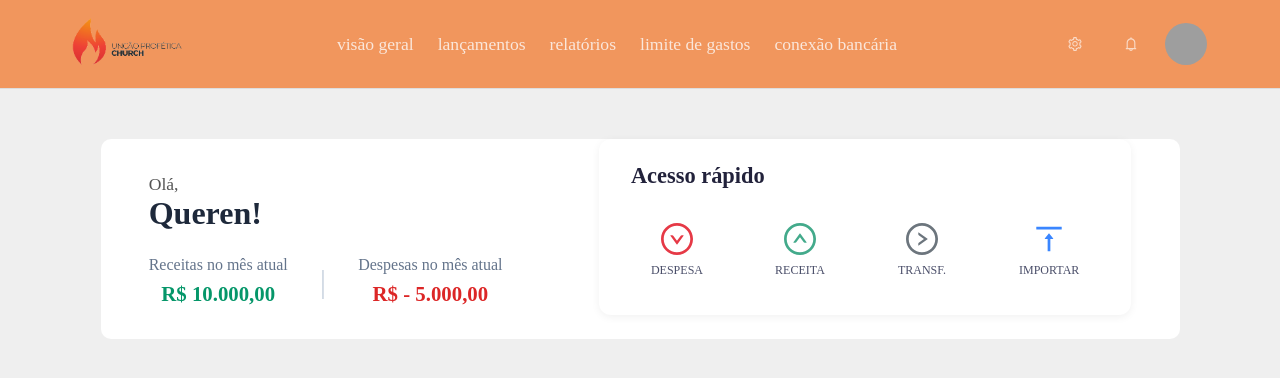
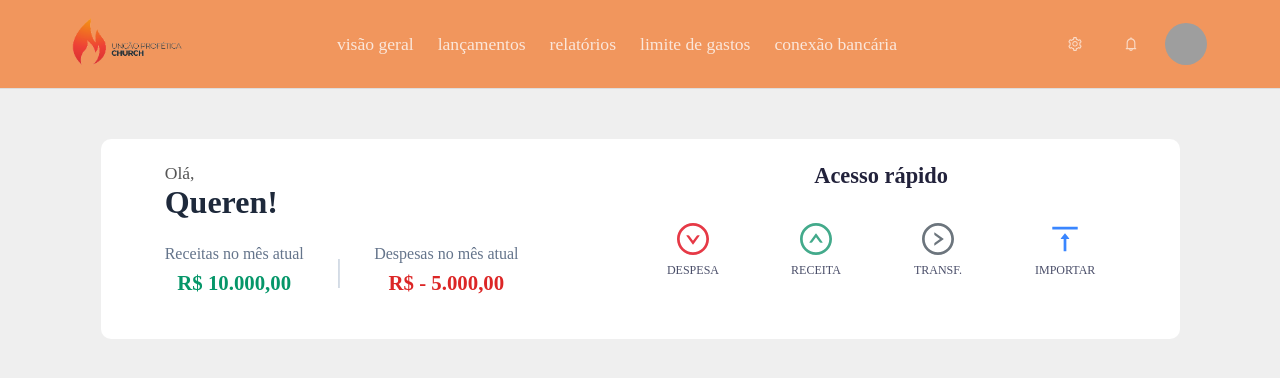
Before and after one commit to querensales/gestao-upc, a Next.js app in the folder frontend-react/: page /home in a window 1280 px wide. Shown: the top 378 px of the page. Built offline with nearby package versions, Linux system fonts and the light colour scheme; grey boxes are pictures that could not be loaded.

Commit message:
💄 ALINHANDO CONTAINER
alinhando o card de boas vindas e acesso rapido.

```diff
--- a/frontend-react/src/app/components/acessoRapido/acessoRapido.module.css
+++ b/frontend-react/src/app/components/acessoRapido/acessoRapido.module.css
@@ -1,9 +1,9 @@
 .section {
-  background: #fff;
-  border-radius: 12px;
-  box-shadow: 0 2px 8px rgba(0,0,0,0.06);
   padding: 24px 32px;
   margin-bottom: 24px;
+  display: flex;
+  flex-direction: column;
+  align-items: center;
 }
 
 .section h1 {
--- a/frontend-react/src/app/components/boasVindas/boasVindas.module.css
+++ b/frontend-react/src/app/components/boasVindas/boasVindas.module.css
@@ -1,6 +1,7 @@
 .section{
     width: 539,5px;
-    margin-top: 35px;
+   margin-bottom: 24px;
+    padding: 24px 32px;
 }
 
 .ola {
```
